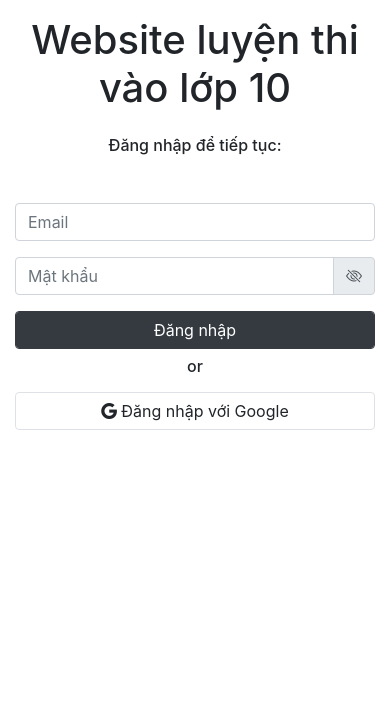
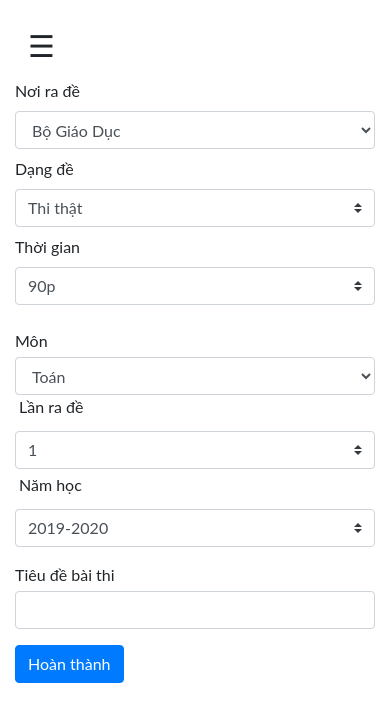
Before and after one commit to tranhuywin/website-luyen-thi-vao-lop-10, a React (Create React App) app: page / in a window 390 px wide. Shown: the top 722 px of the page. Built offline with nearby package versions, Linux system fonts and the light colour scheme.

Commit message:
giao dien dien thong tin de thi

```diff
--- a/public/index.html
+++ b/public/index.html
@@ -26,7 +26,7 @@
     -->
     <link rel="stylesheet" href="https://cdn.jsdelivr.net/npm/bootstrap@4.6.0/dist/css/bootstrap.min.css" integrity="sha384-B0vP5xmATw1+K9KRQjQERJvTumQW0nPEzvF6L/Z6nronJ3oUOFUFpCjEUQouq2+l" crossorigin="anonymous">
     <link rel="stylesheet" href="https://cdn.jsdelivr.net/npm/bootstrap-icons@1.4.1/font/bootstrap-icons.css"></link>
-    <title>React App</title>
+    <title>Website luyện thi vào lớp 10</title>
   </head>
   <body>
     <noscript>You need to enable JavaScript to run this app.</noscript>
--- a/src/App.css
+++ b/src/App.css
@@ -0,0 +1,3 @@
+body {
+    font-family: "Lato", sans-serif;
+  }
--- a/src/App.js
+++ b/src/App.js
@@ -1,11 +1,23 @@
 import React from 'react';
-import Login from './Components/Login'
+import FillInExamInformation from './Containers/Post-the-exam/Fill-in-exam-information';
+import SideNav from './Containers/SideNav';
+import "./App.css";
 
 function App() {
 	return (
-		<div>
-		<Login></Login>
-		</div>
+		<>
+			<div className="container">
+				<div className="row mt-3">
+					<div className="col-xs-1 col-sm-1 col-md-1 col-lg-1">
+						<SideNav></SideNav>
+					</div>
+
+					<div className="col-xs-11 col-sm-11 col-md-11 col-lg-11">
+						<FillInExamInformation></FillInExamInformation>
+					</div>
+				</div>
+			</div>
+		</>
 	);
 }
 
--- a/src/Components/Login/index.js
+++ b/src/Containers/Login/index.js
@@ -1,12 +1,11 @@
 import React, { useState } from 'react';
-
 
 function Login() {
     const [typePassword, setTypePassword] = useState('password');
-    function AuthLogin() {
-        //TODO
+    function handleLogin() {
+        console.log('go to homepage');
     }
-    function TooglePassword() {
+    function handleTooglePassword() {
         if (typePassword === 'text')
             setTypePassword('password')
         else
@@ -27,7 +26,7 @@ function Login() {
                         <input type={typePassword} name="password" className="form-control" id="password"
                             placeholder="Mật khẩu" data-toogle="password" />
                         <div className="input-group-append">
-                            <button type="button" className="input-group-text" onClick={TooglePassword}>
+                            <button type="button" className="input-group-text" onClick={handleTooglePassword}>
                                 <i className={typePassword !== "password" ? "bi bi-eye" : "bi bi-eye-slash"}></i></button>
                         </div>
 
@@ -40,11 +39,11 @@ function Login() {
                 </form>
             </div>
             <div className="col-xs-6 col-sm-6 col-md-6 col-lg-4 m-auto">
-                <h6 className="label text-center mt-2">or</h6>
+                <h6 className="label text-center mt-2">hoặc</h6>
                 <button
                     type="button"
                     className="btn btn-default border form-control mt-2"
-                    onClick={AuthLogin}
+                    onClick={handleLogin}
                 >
                     <i className="bi bi-google mr-1"></i>
                 Đăng nhập với Google
--- /dev/null
+++ b/src/Containers/Post-the-exam/Fill-in-exam-information/index.js
@@ -0,0 +1,106 @@
+import React, { useState } from 'react';
+
+export default function FillInExamInformation() {
+    const [valueTitleTheExam, setValueTitleTheExam] = useState(['Bộ Giáo Dục','thi thật','90p','Toán','1','2020-2021']);
+    const [valueInput, setValueInput] = useState('');
+    function handleValueTitleTheExam(e) {
+        switch (e.target.id) {
+            case 'selectExamPlace':
+                valueTitleTheExam[0] = e.target.value;
+                setValueTitleTheExam(valueTitleTheExam);
+                break;
+            case 'selectExamFormat':
+                valueTitleTheExam[1] = e.target.value;
+                setValueTitleTheExam(valueTitleTheExam);
+                break;
+            case 'selectExamTime':
+                valueTitleTheExam[2] = e.target.value;
+                setValueTitleTheExam(valueTitleTheExam);
+                break;
+            case 'selectSubjects':
+                valueTitleTheExam[3] = e.target.value;
+                setValueTitleTheExam(valueTitleTheExam);
+                break;
+            case 'selectTimesExam':
+                valueTitleTheExam[4] = e.target.value;
+                setValueTitleTheExam(valueTitleTheExam );
+                break;
+            case 'selectSchoolYear':
+                valueTitleTheExam[5] = e.target.value;
+                setValueTitleTheExam(valueTitleTheExam);
+                break;
+
+        }
+        setValueInput(valueTitleTheExam[0]+ ' - ' + valueTitleTheExam[1] + ' - '+ valueTitleTheExam[2]
+        + ' - ' +valueTitleTheExam[3]+ ' - Lần ' + valueTitleTheExam[4] + ' - Năm học '+ valueTitleTheExam[5]
+        );
+    }
+
+    return (
+        <>
+            <form className='mx-auto'>
+                <div className="form-group">
+                    <div className="form-inline">
+                        <label className='my-1 mr-2' htmlFor="selectExamPlace">Nơi ra đề</label>
+                        <select className=" my-1 mr-sm-2 form-control" onClick={handleValueTitleTheExam}
+                            id="selectExamPlace">
+                            <option value='Bộ Giáo Dục'>Bộ Giáo Dục</option>
+                            <option defaultValue value='THCS Kim Long'>THCS Kim Long</option>
+                            <option value='THPT Trần Phú'>THPT Trần Phú</option>
+                            <option value='THPT Nguyễn Trãi'>THPT Nguyễn Trãi</option>
+                        </select>
+                        <label className="my-1 mr-2" htmlFor="selectExamFormat">Dạng đề</label>
+                        <select className="custom-select my-1 mr-sm-2" defaultValue='thi thật' onClick={handleValueTitleTheExam}
+                            id="selectExamFormat">
+                            <option selected value="thi thật">Thi thật</option>
+                            <option value="thi thử">Thi thử</option>
+                        </select>
+                        <label className="my-1 mr-2" htmlFor="selectExamTime">Thời gian</label>
+                        <select className="custom-select my-1 mr-sm-2" defaultValue='90p' onClick={handleValueTitleTheExam}
+                            id="selectExamTime">
+                            <option value="15p">15p</option>
+                            <option value="30p">30p</option>
+                            <option selected value="45p">45p</option>
+                            <option value="90p">90p</option>
+                            <option value="120p">120p</option>
+                        </select>
+                    </div>
+                </div>
+                <div className="form-group">
+                    <div className="form-inline">
+                        <label className='my-1 mr-2' htmlFor="selectSubjects">Môn</label>
+                        <select className="form-control" defaultValue='Toán' onClick={handleValueTitleTheExam}
+                        id="selectSubjects">
+                            <option>Toán</option>
+                            <option>Ngữ văn</option>
+                            <option>Anh văn</option>
+                        </select>
+                        <label className="ml-1 mr-2" htmlFor="selectTimesExam">Lần ra đề</label>
+                        <select className="custom-select my-1 mr-sm-2" defaultValue='1' onClick={handleValueTitleTheExam}
+                         id="selectTimesExam">
+                            <option selected value="1">1</option>
+                            <option value="2">2</option>
+                            <option value="3">3</option>
+                        </select>
+                        <label className="ml-1 mr-2" htmlFor="selectSchoolYear">Năm học</label>
+                        <select className="custom-select my-1 mr-sm-2" defaultValue='2019-2020' onClick={handleValueTitleTheExam}
+                         id="selectSchoolYear">
+                            <option selected>2020-2021</option>
+                            <option value="2019-2020">2019-2020</option>
+                            <option value="2018-2019">2018-2019</option>
+                            <option value="2017-2018">2017-2018</option>
+                        </select>
+                    </div>
+                    <div className="form-group mt-2">
+                        <label className='my-1 mr-2'>Tiêu đề bài thi</label>
+                        <input type="text" className="form-control" required
+                        value ={valueInput}
+                        ></input>
+                    </div>
+                </div>
+                <button type="submit" className=" btn btn-primary">Hoàn thành</button>
+            </form>
+
+        </>
+    )
+}
--- /dev/null
+++ b/src/Containers/SideNav/index.js
@@ -0,0 +1,36 @@
+import { useState } from 'react';
+import Style from './style.module.css'
+
+export default function SideNav() {
+    const [isOpenSideNav, setIsOpenSidenav] = useState(false);
+    const styleOpenbutton = {
+        'fontSize': "30px",
+        'cursor': 'pointer'
+    }
+    function openNav() {
+        if(isOpenSideNav === false ){
+            setIsOpenSidenav(true);
+        }
+      }
+
+    function closeNav() {
+        if(isOpenSideNav === true ){
+            setIsOpenSidenav(false);
+        }
+    }
+    return (
+        <>
+            <div className={Style.sidenav + ` ` + (isOpenSideNav === true ? Style.opennav :  Style.closenav) }>
+                <button className="btn closebtn" onClick={closeNav}>&times;</button>
+                <a href="/">Trang chủ</a>
+                <a href="/">Bảng điểm</a>
+                <a href="/">Luyện thi</a>
+                <a href="/">Ôn thi</a>
+                <a href="/">Đăng đề</a>
+                <a href="/">Duyệt đề</a>
+                <a href="/">Đăng xuất</a>
+            </div>
+            <button style={styleOpenbutton} className='btn' onClick={openNav}> &#9776;</button>
+        </>
+    )
+}
--- /dev/null
+++ b/src/Containers/SideNav/style.module.css
@@ -0,0 +1,53 @@
+.sidenav {
+    height: 100%;
+    width: 0;
+    position: fixed;
+    z-index: 1;
+    top: 0;
+    left: 0;
+    background-color: #111;
+    overflow-x: hidden;
+    transition: 0.5s;
+    padding-top: 60px;
+}
+
+.sidenav a {
+    padding: 8px 8px 8px 32px;
+    text-decoration: none;
+    font-size: 25px;
+    color: #5f5e5e;
+    display: block;
+    transition: 0.3s;
+}
+
+.sidenav a:hover {
+    color: #f1f1f1;
+}
+
+.sidenav button {
+    position: absolute;
+    top: 5px;
+    right: 25px;
+    font-size: 36px;
+    margin-left: 50px;
+    color: #818181;
+    background-color: #111;
+}
+
+.opennav {
+    width: 180px;
+}
+.closenav {
+    width: 0px;
+    margin-left: 0px;
+    background-color: white;
+}
+
+@media screen and (max-height: 450px) {
+    .sidenav {
+        padding-top: 15px;
+    }
+    .sidenav a {
+        font-size: 18px;
+    }
+}
```
Also changed, not shown: src/setupTests.js (deleted, +0 -5 lines), src/Components/Homepage/index.js (added), src/Containers/Post-the-exam/Preview-the-exam/index.js (added), src/logo.svg (deleted), 1 other file (tests, documents, lock files or other folders).
